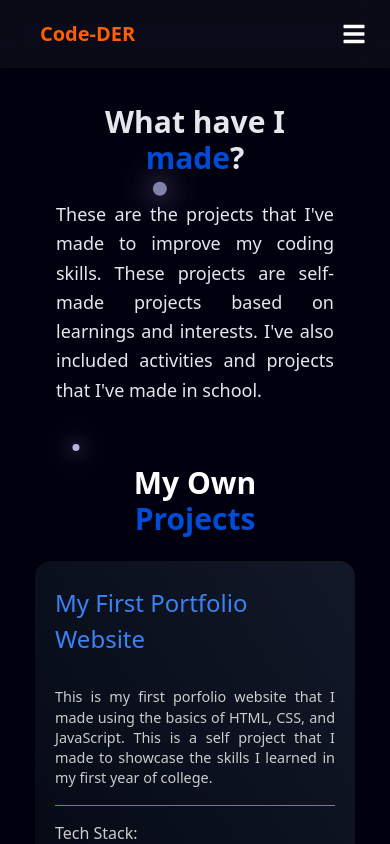
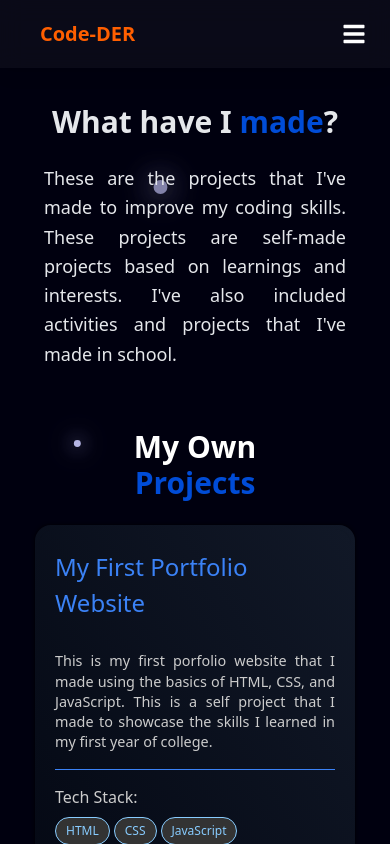
Before and after one commit to Code-DER/Xander-Jay-Cagang-Portfolio, a React (Vite) app in the folder my-portfolio/: page /projects in a window 390 px wide. Shown: the top 844 px of the page. Built offline with nearby package versions, Linux system fonts and the light colour scheme.

Commit message:
feat: adjusted cards for responsiveness in projects page

```diff
--- a/my-portfolio/src/components/Card.jsx
+++ b/my-portfolio/src/components/Card.jsx
@@ -212,6 +212,13 @@
             border-radius: 16px;
         }
 
+        @media (max-width: 320px) {
+            .card {
+                width: 290px;
+                height: 530px;
+            }
+        }
+
         @keyframes rotation-9018 {
             0% {
                 transform: translate(-50%, -50%) rotate(0deg);
--- a/my-portfolio/src/components/Projects.jsx
+++ b/my-portfolio/src/components/Projects.jsx
@@ -6,7 +6,7 @@ export default function Projects() {
     return (
         <>
             <motion.section
-                className="flex-1 flex flex-col md:flex-row items-center justify-center md:justify-between text-center md:text-left gap-8 px-6 md:px-20 pt-10 pb-5"
+                className="flex-1 flex flex-col md:flex-row items-center justify-center md:justify-between text-center md:text-left gap-8 px-3 md:px-20 pt-10 pb-5"
                 initial={{ opacity: 0, x: -50 }}
                 animate={{ opacity: 1, x: 0}}
                 transition={{ duration: 0.5 }}
```
